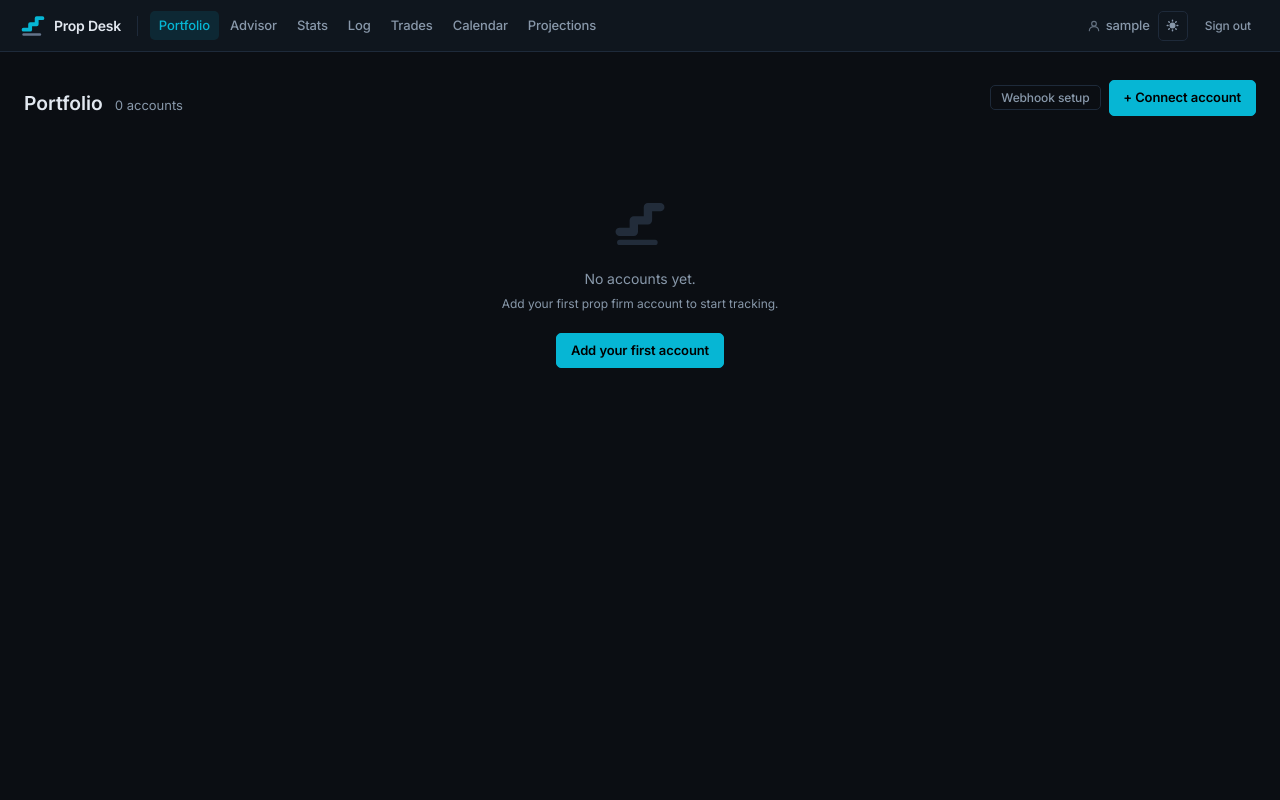
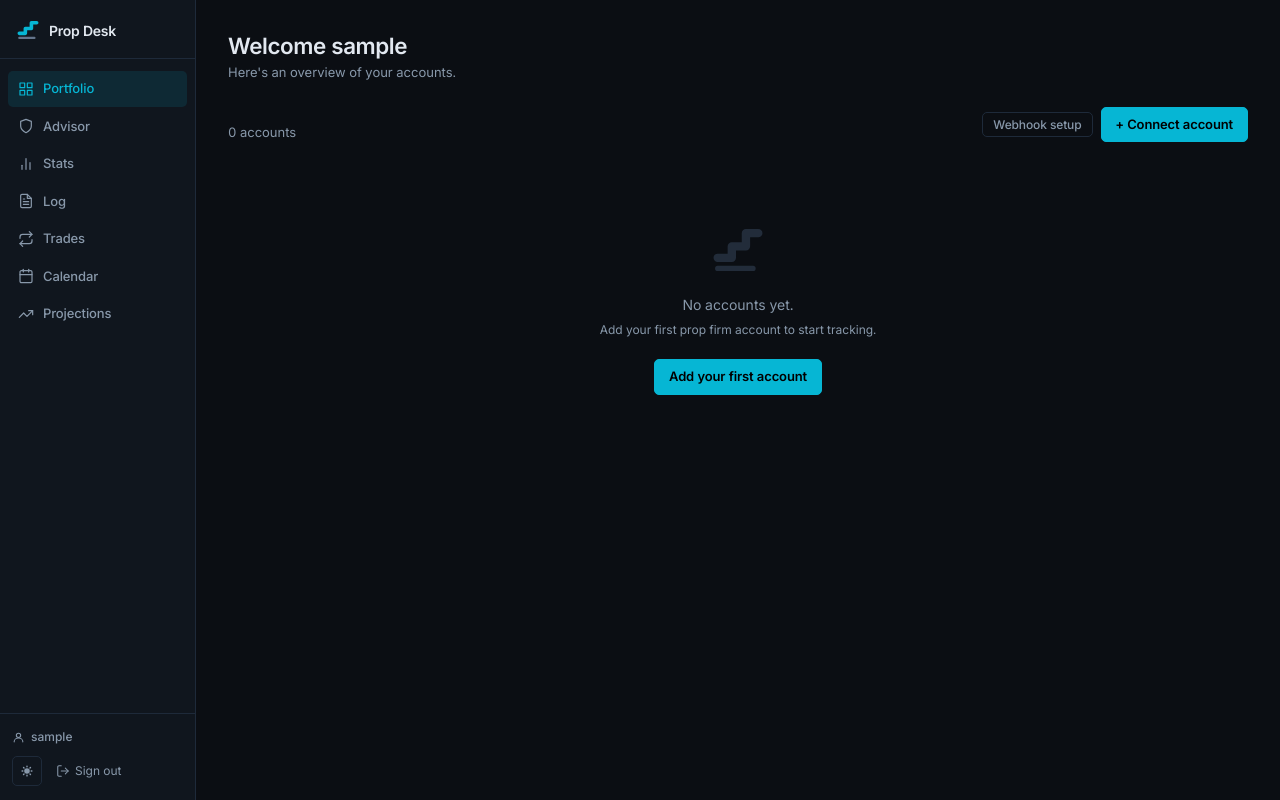
Before and after one commit to stevenGGG23/Prop-Desk, a Flask app: page / in a window 1280 px wide. Run offline with Flask 3, Linux system fonts and the light colour scheme; the visitor is signed in with stand-in values (Sample User, id 1); data comes from the database, SQL or seed files in the repository; data that the repository does not hold is empty.

Commit message:
Add sidebar nav, dashboard greeting, and TradersPost webhook forwarding
- Replace top nav with fixed left sidebar (logo, 7 nav links with SVG icons,
  user info + theme toggle + sign out in footer)
- Add Welcome greeting on portfolio page
- Add forward_url field to Account for forwarding inbound webhook signals
  to TradersPost (or any URL) after recording in Prop Desk
- Migration 0006 adds forward_url column to accounts table
- Edit account form includes Connections section with the forward_url input

```diff
--- a/models.py
+++ b/models.py
@@ -146,6 +146,9 @@ class Account(db.Model):
 
     # Distribution for simulation
     distribution_id = db.Column(db.Integer, db.ForeignKey("distributions.id"), nullable=True)
+
+    # Forward incoming webhook payloads to this URL (e.g. TradersPost)
+    forward_url = db.Column(db.String(512), nullable=True)
 
     opened_at = db.Column(db.DateTime, default=lambda: datetime.now(timezone.utc))
     closed_at = db.Column(db.DateTime, nullable=True)
--- a/routes/accounts.py
+++ b/routes/accounts.py
@@ -427,6 +427,7 @@ def edit_account(account_id):
         acct.current_risk = current_risk
         acct.distribution_id = dist_id
         acct.best_day_so_far = best_day
+        acct.forward_url = f.get("forward_url", "").strip() or None
 
         _log(ActivityKind.SETTING_CHANGE, "Account {} edited".format(acct.nickname),
              account=acct, payload={"editor": current_user.username})
--- a/static/css/main.css
+++ b/static/css/main.css
@@ -24,6 +24,7 @@
   --yellow:     #f59e0b;
 
   --nav-h:      52px;
+  --sidebar-w:  196px;
   --radius:     8px;
   --radius-sm:  5px;
   --shadow-sm:  0 1px 3px rgba(0,0,0,0.4), 0 1px 2px rgba(0,0,0,0.3);
@@ -127,107 +128,122 @@ h3 { font-size: 1rem; font-weight: 600; }
 }
 
 /* ---------------------------------------------------------
-   Navigation
-   --------------------------------------------------------- */
-.nav {
+   Sidebar
+   --------------------------------------------------------- */
+.sidebar {
   position: fixed;
   top: 0;
   left: 0;
-  right: 0;
-  height: var(--nav-h);
+  bottom: 0;
+  width: var(--sidebar-w);
   background: var(--surface);
+  border-right: 1px solid var(--border);
+  display: flex;
+  flex-direction: column;
+  z-index: 100;
+  overflow: hidden;
+}
+
+[data-theme="dark"] .sidebar {
+  background: rgba(17,23,32,0.96);
+}
+
+.sidebar-logo {
+  display: flex;
+  align-items: center;
+  gap: 9px;
+  padding: 18px 16px 16px;
   border-bottom: 1px solid var(--border);
-  display: flex;
-  align-items: center;
-  justify-content: space-between;
-  padding: 0 20px;
-  z-index: 100;
-  gap: 16px;
-}
-
-[data-theme="dark"] .nav {
-  background: rgba(17,23,32,0.92);
-  backdrop-filter: blur(12px);
-  -webkit-backdrop-filter: blur(12px);
-}
-
-.nav-left {
-  display: flex;
-  align-items: center;
-  gap: 0;
-  flex: 1;
-  min-width: 0;
-}
-
-.nav-brand {
-  display: flex;
-  align-items: center;
-  gap: 8px;
+  text-decoration: none;
   flex-shrink: 0;
-  padding-right: 16px;
-}
-
-.nav-wordmark {
+}
+
+.sidebar-wordmark {
   font-size: 14px;
-  font-weight: 600;
+  font-weight: 700;
   color: var(--ink);
   letter-spacing: -0.02em;
 }
 
-.nav-sep {
-  width: 1px;
-  height: 20px;
-  background: var(--border);
-  flex-shrink: 0;
-  margin-right: 12px;
-}
-
-.nav-links {
-  display: flex;
-  align-items: center;
+.sidebar-nav {
+  flex: 1;
+  display: flex;
+  flex-direction: column;
   gap: 2px;
-}
-
-.nav-link {
-  color: var(--ink-dim);
+  padding: 12px 8px;
+  overflow-y: auto;
+}
+
+.sidebar-link {
+  display: flex;
+  align-items: center;
+  gap: 9px;
+  padding: 8px 10px;
+  border-radius: var(--radius-sm);
   font-size: 13px;
   font-weight: 500;
-  padding: 5px 9px;
+  color: var(--ink-dim);
+  text-decoration: none;
+  transition: color var(--transition), background var(--transition);
+  letter-spacing: -0.01em;
+}
+
+.sidebar-link:hover {
+  color: var(--ink);
+  background: var(--surface-2);
+}
+
+.sidebar-link.is-active {
+  color: var(--accent);
+  background: var(--accent-dim);
+}
+
+.sidebar-link svg { flex-shrink: 0; }
+
+.sidebar-footer {
+  flex-shrink: 0;
+  border-top: 1px solid var(--border);
+  padding: 12px 12px 14px;
+  display: flex;
+  flex-direction: column;
+  gap: 8px;
+}
+
+.sidebar-user {
+  display: flex;
+  align-items: center;
+  gap: 6px;
+  font-size: 12px;
+  font-weight: 500;
+  color: var(--ink-dim);
+  padding: 2px 0;
+}
+
+.sidebar-controls {
+  display: flex;
+  align-items: center;
+  gap: 4px;
+}
+
+.sidebar-signout {
+  display: flex;
+  align-items: center;
+  gap: 5px;
+  font-size: 12px;
+  color: var(--ink-dim);
+  padding: 5px 8px;
   border-radius: var(--radius-sm);
   transition: color var(--transition), background var(--transition);
-  letter-spacing: -0.01em;
-}
-
-.nav-link:hover {
+  margin-left: 2px;
+}
+
+.sidebar-signout:hover {
   color: var(--ink);
   background: var(--surface-2);
 }
 
-.nav-link.is-active {
-  color: var(--accent);
-  background: var(--accent-dim);
-}
-
-.nav-link--muted {
-  font-size: 12px;
-}
-
-.nav-right {
-  display: flex;
-  align-items: center;
-  gap: 8px;
-  flex-shrink: 0;
-}
-
-.nav-user {
-  display: flex;
-  align-items: center;
-  gap: 5px;
-  font-size: 13px;
-  font-weight: 500;
-  color: var(--ink-dim);
-  letter-spacing: -0.01em;
-}
+/* Keep nav-link for any legacy refs */
+.nav-link { color: var(--ink-dim); font-size: 13px; text-decoration: none; }
 
 /* Theme toggle button */
 .theme-toggle {
@@ -261,12 +277,15 @@ h3 { font-size: 1rem; font-weight: 600; }
    Main Layout
    --------------------------------------------------------- */
 .main {
-  padding-top: calc(var(--nav-h) + 28px);
+  padding-top: 32px;
   padding-bottom: 64px;
-  padding-left: 24px;
-  padding-right: 24px;
+  padding-left: 32px;
+  padding-right: 32px;
   max-width: 1440px;
-  margin: 0 auto;
+}
+
+.has-sidebar .main {
+  margin-left: var(--sidebar-w);
 }
 
 /* Login: full page centered */
@@ -283,7 +302,7 @@ h3 { font-size: 1rem; font-weight: 600; }
    --------------------------------------------------------- */
 .flash-container {
   position: fixed;
-  top: calc(var(--nav-h) + 8px);
+  top: 16px;
   right: 16px;
   z-index: 200;
   display: flex;
@@ -331,6 +350,23 @@ h3 { font-size: 1rem; font-weight: 600; }
 /* ---------------------------------------------------------
    Page Header
    --------------------------------------------------------- */
+.dashboard-greeting {
+  margin-bottom: 24px;
+}
+
+.greeting-title {
+  font-size: 1.6rem;
+  font-weight: 700;
+  color: var(--ink);
+  letter-spacing: -0.02em;
+  margin-bottom: 3px;
+}
+
+.greeting-sub {
+  font-size: 13px;
+  color: var(--ink-dim);
+}
+
 .page-header {
   display: flex;
   align-items: flex-end;
@@ -959,6 +995,16 @@ h3 { font-size: 1rem; font-weight: 600; }
   display: grid;
   grid-template-columns: repeat(auto-fill, minmax(180px, 1fr));
   gap: 12px;
+}
+
+.field--wide {
+  grid-column: 1 / -1;
+}
+
+.field-hint {
+  font-size: 11px;
+  color: var(--ink-dim);
+  opacity: 0.75;
 }
 
 .label {
--- a/templates/base.html
+++ b/templates/base.html
@@ -16,7 +16,6 @@
 
   <link rel="stylesheet" href="{{ url_for('static', filename='css/main.css') }}">
   <script>
-    // Apply saved theme before first paint to prevent flash
     (function() {
       var t = localStorage.getItem('pd-theme') || 'dark';
       document.documentElement.setAttribute('data-theme', t);
@@ -24,71 +23,120 @@
   </script>
   {% block head %}{% endblock %}
 </head>
-<body>
+<body class="{% if current_user.is_authenticated %}has-sidebar{% endif %}">
 
 {% if current_user.is_authenticated %}
-<nav class="nav">
-  <div class="nav-left">
-    <a href="{{ url_for('accounts.dashboard') }}" class="nav-brand" aria-label="Prop Desk home">
-      <svg viewBox="0 0 63.5 63.5" width="26" height="26" aria-hidden="true">
+<aside class="sidebar">
+
+  {# ── Logo ── #}
+  <a href="{{ url_for('accounts.dashboard') }}" class="sidebar-logo">
+    <svg viewBox="0 0 63.5 63.5" width="24" height="24" aria-hidden="true" style="flex-shrink:0;">
       <g transform="translate(-1.25 -0.375)" fill="none" stroke-linecap="round" stroke-linejoin="round">
         <path d="M10 53 H50" stroke="var(--floor)" stroke-width="6"/>
         <path d="M10 41 H26 V28 H42 V13 H56" stroke="var(--accent)" stroke-width="9.5"/>
       </g>
     </svg>
-      <span class="nav-wordmark">Prop Desk</span>
+    <span class="sidebar-wordmark">Prop Desk</span>
   </a>
-    <div class="nav-sep" aria-hidden="true"></div>
-    <div class="nav-links">
+
+  {# ── Nav links ── #}
+  <nav class="sidebar-nav">
+
     <a href="{{ url_for('accounts.dashboard') }}"
-         class="nav-link {% if request.endpoint == 'accounts.dashboard' %}is-active{% endif %}">
+       class="sidebar-link {% if request.endpoint == 'accounts.dashboard' %}is-active{% endif %}">
+      <svg viewBox="0 0 24 24" fill="none" stroke="currentColor" stroke-width="1.8" stroke-linecap="round" stroke-linejoin="round" width="16" height="16" aria-hidden="true">
+        <rect x="3" y="3" width="7" height="7"/><rect x="14" y="3" width="7" height="7"/>
+        <rect x="14" y="14" width="7" height="7"/><rect x="3" y="14" width="7" height="7"/>
+      </svg>
       Portfolio
     </a>
+
     <a href="{{ url_for('advisor.advisor') }}"
-         class="nav-link {% if request.endpoint == 'advisor.advisor' %}is-active{% endif %}">
+       class="sidebar-link {% if request.endpoint == 'advisor.advisor' %}is-active{% endif %}">
+      <svg viewBox="0 0 24 24" fill="none" stroke="currentColor" stroke-width="1.8" stroke-linecap="round" stroke-linejoin="round" width="16" height="16" aria-hidden="true">
+        <path d="M12 22s8-4 8-10V5l-8-3-8 3v7c0 6 8 10 8 10z"/>
+      </svg>
       Advisor
     </a>
+
     <a href="{{ url_for('stats.stats') }}"
-         class="nav-link {% if request.endpoint == 'stats.stats' %}is-active{% endif %}">
+       class="sidebar-link {% if request.endpoint == 'stats.stats' %}is-active{% endif %}">
+      <svg viewBox="0 0 24 24" fill="none" stroke="currentColor" stroke-width="1.8" stroke-linecap="round" stroke-linejoin="round" width="16" height="16" aria-hidden="true">
+        <line x1="18" y1="20" x2="18" y2="10"/><line x1="12" y1="20" x2="12" y2="4"/>
+        <line x1="6" y1="20" x2="6" y2="14"/>
+      </svg>
       Stats
     </a>
+
     <a href="{{ url_for('log.activity_log') }}"
-         class="nav-link {% if request.endpoint == 'log.activity_log' %}is-active{% endif %}">
+       class="sidebar-link {% if request.endpoint == 'log.activity_log' %}is-active{% endif %}">
+      <svg viewBox="0 0 24 24" fill="none" stroke="currentColor" stroke-width="1.8" stroke-linecap="round" stroke-linejoin="round" width="16" height="16" aria-hidden="true">
+        <path d="M14 2H6a2 2 0 0 0-2 2v16a2 2 0 0 0 2 2h12a2 2 0 0 0 2-2V8z"/>
+        <polyline points="14 2 14 8 20 8"/><line x1="16" y1="13" x2="8" y2="13"/>
+        <line x1="16" y1="17" x2="8" y2="17"/><polyline points="10 9 9 9 8 9"/>
+      </svg>
       Log
     </a>
+
     <a href="{{ url_for('trades.trades_list') }}"
-         class="nav-link {% if request.endpoint == 'trades.trades_list' %}is-active{% endif %}">
+       class="sidebar-link {% if request.endpoint == 'trades.trades_list' %}is-active{% endif %}">
+      <svg viewBox="0 0 24 24" fill="none" stroke="currentColor" stroke-width="1.8" stroke-linecap="round" stroke-linejoin="round" width="16" height="16" aria-hidden="true">
+        <polyline points="17 1 21 5 17 9"/><path d="M3 11V9a4 4 0 0 1 4-4h14"/>
+        <polyline points="7 23 3 19 7 15"/><path d="M21 13v2a4 4 0 0 1-4 4H3"/>
+      </svg>
       Trades
     </a>
+
     <a href="{{ url_for('calendar.month_view') }}"
-         class="nav-link {% if request.endpoint == 'calendar.month_view' %}is-active{% endif %}">
+       class="sidebar-link {% if request.endpoint == 'calendar.month_view' %}is-active{% endif %}">
+      <svg viewBox="0 0 24 24" fill="none" stroke="currentColor" stroke-width="1.8" stroke-linecap="round" stroke-linejoin="round" width="16" height="16" aria-hidden="true">
+        <rect x="3" y="4" width="18" height="18" rx="2" ry="2"/>
+        <line x1="16" y1="2" x2="16" y2="6"/><line x1="8" y1="2" x2="8" y2="6"/>
+        <line x1="3" y1="10" x2="21" y2="10"/>
+      </svg>
       Calendar
     </a>
+
     <a href="{{ url_for('projections.index') }}"
-         class="nav-link {% if request.endpoint == 'projections.index' %}is-active{% endif %}">
+       class="sidebar-link {% if request.endpoint == 'projections.index' %}is-active{% endif %}">
+      <svg viewBox="0 0 24 24" fill="none" stroke="currentColor" stroke-width="1.8" stroke-linecap="round" stroke-linejoin="round" width="16" height="16" aria-hidden="true">
+        <polyline points="22 7 13.5 15.5 8.5 10.5 2 17"/>
+        <polyline points="16 7 22 7 22 13"/>
+      </svg>
       Projections
+    </a>
+
+  </nav>
+
+  {# ── Footer: user + controls ── #}
+  <div class="sidebar-footer">
+    <div class="sidebar-user">
+      <svg width="13" height="13" viewBox="0 0 24 24" fill="none" stroke="currentColor" stroke-width="2" stroke-linecap="round" stroke-linejoin="round" aria-hidden="true">
+        <circle cx="12" cy="8" r="4"/>
+        <path d="M4 20c0-4 3.6-7 8-7s8 3 8 7"/>
+      </svg>
+      <span>{{ current_user.display_name }}</span>
+    </div>
+    <div class="sidebar-controls">
+      <button class="theme-toggle" id="theme-toggle" aria-label="Toggle theme" title="Toggle light / dark">
+        <svg class="icon-sun" viewBox="0 0 20 20" fill="currentColor" width="14" height="14" aria-hidden="true">
+          <path fill-rule="evenodd" d="M10 2a1 1 0 011 1v1a1 1 0 11-2 0V3a1 1 0 011-1zm4 8a4 4 0 11-8 0 4 4 0 018 0zm-.464 4.95l.707.707a1 1 0 001.414-1.414l-.707-.707a1 1 0 00-1.414 1.414zm2.12-10.607a1 1 0 010 1.414l-.706.707a1 1 0 11-1.414-1.414l.707-.707a1 1 0 011.414 0zM17 11a1 1 0 100-2h-1a1 1 0 100 2h1zm-7 4a1 1 0 011 1v1a1 1 0 11-2 0v-1a1 1 0 011-1zM5.05 6.464A1 1 0 106.465 5.05l-.708-.707a1 1 0 00-1.414 1.414l.707.707zm1.414 8.486l-.707.707a1 1 0 01-1.414-1.414l.707-.707a1 1 0 011.414 1.414zM4 11a1 1 0 100-2H3a1 1 0 000 2h1z" clip-rule="evenodd"/>
+        </svg>
+        <svg class="icon-moon" viewBox="0 0 20 20" fill="currentColor" width="14" height="14" aria-hidden="true">
+          <path d="M17.293 13.293A8 8 0 016.707 2.707a8.001 8.001 0 1010.586 10.586z"/>
+        </svg>
+      </button>
+      <a href="{{ url_for('auth.logout') }}" class="sidebar-signout" title="Sign out">
+        <svg viewBox="0 0 24 24" fill="none" stroke="currentColor" stroke-width="1.8" stroke-linecap="round" stroke-linejoin="round" width="14" height="14" aria-hidden="true">
+          <path d="M9 21H5a2 2 0 0 1-2-2V5a2 2 0 0 1 2-2h4"/>
+          <polyline points="16 17 21 12 16 7"/><line x1="21" y1="12" x2="9" y2="12"/>
+        </svg>
+        Sign out
       </a>
     </div>
   </div>
-  <div class="nav-right">
-    <span class="nav-user">
-      <svg width="14" height="14" viewBox="0 0 24 24" fill="none" stroke="currentColor" stroke-width="2" stroke-linecap="round" stroke-linejoin="round" aria-hidden="true" style="flex-shrink:0;opacity:.7;">
-        <circle cx="12" cy="8" r="4"/>
-        <path d="M4 20c0-4 3.6-7 8-7s8 3 8 7"/>
-      </svg>
-      {{ current_user.display_name }}
-    </span>
-    <button class="theme-toggle" id="theme-toggle" aria-label="Toggle theme" title="Toggle light / dark">
-      <svg class="icon-sun" viewBox="0 0 20 20" fill="currentColor" width="15" height="15" aria-hidden="true">
-        <path fill-rule="evenodd" d="M10 2a1 1 0 011 1v1a1 1 0 11-2 0V3a1 1 0 011-1zm4 8a4 4 0 11-8 0 4 4 0 018 0zm-.464 4.95l.707.707a1 1 0 001.414-1.414l-.707-.707a1 1 0 00-1.414 1.414zm2.12-10.607a1 1 0 010 1.414l-.706.707a1 1 0 11-1.414-1.414l.707-.707a1 1 0 011.414 0zM17 11a1 1 0 100-2h-1a1 1 0 100 2h1zm-7 4a1 1 0 011 1v1a1 1 0 11-2 0v-1a1 1 0 011-1zM5.05 6.464A1 1 0 106.465 5.05l-.708-.707a1 1 0 00-1.414 1.414l.707.707zm1.414 8.486l-.707.707a1 1 0 01-1.414-1.414l.707-.707a1 1 0 011.414 1.414zM4 11a1 1 0 100-2H3a1 1 0 000 2h1z" clip-rule="evenodd"/>
-      </svg>
-      <svg class="icon-moon" viewBox="0 0 20 20" fill="currentColor" width="15" height="15" aria-hidden="true">
-        <path d="M17.293 13.293A8 8 0 016.707 2.707a8.001 8.001 0 1010.586 10.586z"/>
-      </svg>
-    </button>
-    <a href="{{ url_for('auth.logout') }}" class="nav-link nav-link--muted">Sign out</a>
-  </div>
-</nav>
+
+</aside>
 {% endif %}
 
 <div class="flash-container">
@@ -113,7 +161,6 @@
     var html = document.documentElement;
     var cur = html.getAttribute('data-theme');
     var next = cur === 'light' ? 'dark' : 'light';
-    // Brief transition class so only explicit switches animate
     html.setAttribute('data-theme-transitioning', '');
     html.setAttribute('data-theme', next);
     localStorage.setItem('pd-theme', next);
--- a/templates/dashboard.html
+++ b/templates/dashboard.html
@@ -2,9 +2,13 @@
 {% block title %}Portfolio — Prop Desk{% endblock %}
 
 {% block content %}
+<div class="dashboard-greeting">
+  <h1 class="greeting-title">Welcome {{ current_user.display_name }}</h1>
+  <p class="greeting-sub">Here's an overview of your accounts.</p>
+</div>
+
 <div class="page-header">
   <div class="page-header-left">
-    <h1 class="page-title">Portfolio</h1>
     <span class="page-sub">{{ cards|length }} account{{ 's' if cards|length != 1 else '' }}</span>
   </div>
   <div class="page-header-right">
```
Also changed, not shown: migrations/versions/0006_account_forward_url.py (added, +20 -0 lines), routes/api.py (+8 -0 lines), templates/accounts/edit.html (+13 -0 lines). Lines whose indentation alone changed are shown as unchanged.
